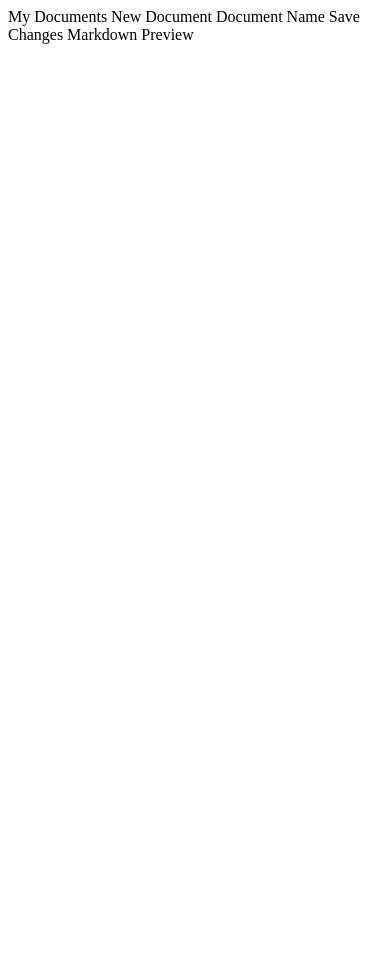
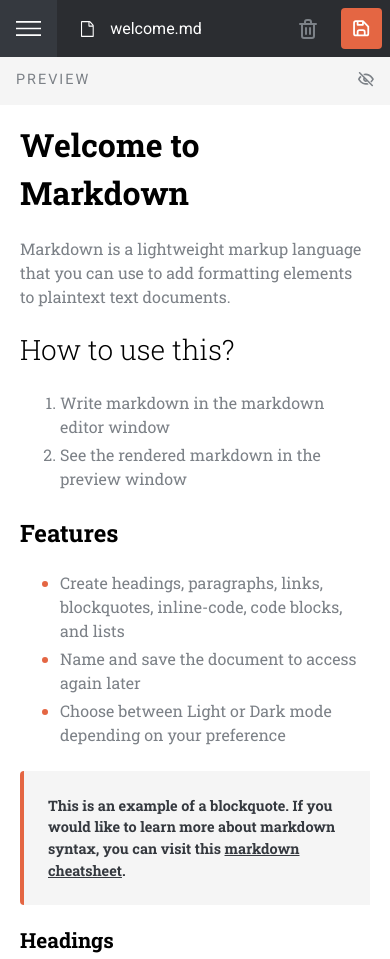
Before and after one commit to Kroch4ka/markdown_editor, a plain HTML site: page index.html in a window 390 px wide. Shown: the top 959 px of the page. Before the commit the page ends 844 px from the top, so only its background shows below. Drawn offline with nearby package versions, Linux system fonts and the light colour scheme.

Commit message:
mobile template

````diff
--- a/index.html
+++ b/index.html
@@ -3,34 +3,44 @@
 <head>
   <meta charset="UTF-8">
   <meta name="viewport" content="width=device-width, initial-scale=1.0">
-
+  <script src="https://cdn.jsdelivr.net/npm/marked/marked.min.js"></script>
+  <script type="module" defer src="scripts/index.js"></script>
   <link rel="icon" type="image/png" sizes="32x32" href="./assets/favicon-32x32.png">
-
+  <link rel="stylesheet" href="styles/style.css">
   <title>Frontend Mentor | In-browser markdown editor</title>
 </head>
 <body>
-  <!-- Sidebar start -->
+  <header class="top_panel">
+    <div class="burger">
+      <img src="assets/icon-menu.svg" alt="menu">
+    </div>
+    <div class="control_panel">
+      <div class="file_name">
+        <img src="assets/icon-document.svg" alt="document">
+        <span class="name">welcome.md</span>
+      </div>
+      <div class="actions">
+        <div class="delete">
+          <img src="assets/icon-delete.svg" alt="delete">
+        </div>
+        <div class="save">
+          <img src="assets/icon-save.svg" alt="save">
+        </div>
+      </div>
+    </div>
+  </header>
+  <main data-mode="HTML">
+    <div class="preview_heading">
+      <h2>preview</h2>
+      <div class="visible_status">
+        <img src="assets/icon-hide-preview.svg">
+      </div>
+    </div>
+    <div class="workplace">
+      <div class="content" id="content">
 
-  My Documents
-
-  New Document
-
-  <!-- Sidebar end -->
-
-  <!-- Header start -->
-
-  Document Name
-
-  Save Changes
-
-  <!-- Header end -->
-
-  <!-- Main start -->
-
-  Markdown
-
-  Preview
-
-  <!-- Main end -->
+      </div>
+    </div>
+  </main>
 </body>
 </html>
--- /dev/null
+++ b/scripts/index.js
@@ -0,0 +1,4 @@
+const example = "# Welcome to Markdown\n\nMarkdown is a lightweight markup language that you can use to add formatting elements to plaintext text documents.\n\n## How to use this?\n\n1. Write markdown in the markdown editor window\n2. See the rendered markdown in the preview window\n\n### Features\n\n- Create headings, paragraphs, links, blockquotes, inline-code, code blocks, and lists\n- Name and save the document to access again later\n- Choose between Light or Dark mode depending on your preference\n\n> This is an example of a blockquote. If you would like to learn more about markdown syntax, you can visit this [markdown cheatsheet](https://www.markdownguide.org/cheat-sheet/).\n\n#### Headings\n\nTo create a heading, add the hash sign (#) before the heading. The number of number signs you use should correspond to the heading level. You'll see in this guide that we've used all six heading levels (not necessarily in the correct way you should use headings!) to illustrate how they should look.\n\n##### Lists\n\nYou can see examples of ordered and unordered lists above.\n\n###### Code Blocks\n\nThis markdown editor allows for inline-code snippets, like this: `<p>I'm inline</p>`. It also allows for larger code blocks like this:\n\n```\n<main>\n  <h1>This is a larger code block</h1>\n</main>\n```"
+
+document.getElementById('content').innerHTML =
+  marked.parse(example);
--- /dev/null
+++ b/styles/header.css
@@ -0,0 +1,44 @@
+.top_panel {
+  display: flex;
+}
+
+.burger {
+  padding: 21px 16px;
+  background-color: #35393F;
+}
+
+.control_panel {
+  display: flex;
+  justify-content: center;
+  align-items: center;
+  justify-content: space-between;
+  background-color: #2B2D31;
+  flex-basis: 100%;
+  padding-right: 8px;
+  padding-left: 24px;
+}
+
+.file_name {
+  display: flex;
+  gap: 16px;
+  align-items: center;
+  color: white;
+}
+
+.file_name > img {
+  width: 13px;
+  height: 16px;
+}
+
+.actions {
+  display: flex;
+  gap: 24px;
+  align-items: center;
+  justify-content: center;
+}
+
+.save {
+  padding: 12px;
+  background-color: var(--color-accent);
+  border-radius: var(--interface-border-radius);
+}
--- /dev/null
+++ b/styles/main.css
@@ -0,0 +1,94 @@
+.preview_heading {
+  padding: 12px 16px 14px 16px;
+  background-color: #F5F5F5;
+}
+
+.preview_heading {
+  display: flex;
+  align-items: center;
+  justify-content: space-between;
+  color: var(--color-preview-text)
+}
+
+.preview_heading h2 {
+  font-size: 0.9rem;
+  text-transform: uppercase;
+  letter-spacing: 2px;
+  font-weight: 500;
+}
+
+.content {
+  padding: 16px 20px 54px 20px;
+}
+
+[data-mode="HTML"] #content {
+  display: flex;
+  flex-flow: column;
+  gap: 20px;
+  font-family: 'Roboto Slab', serif;
+}
+
+[data-mode="HTML"] #content p,
+[data-mode="HTML"] #content li {
+  color: var(--color-preview-text);
+}
+
+[data-mode="HTML"] #content blockquote,
+[data-mode="HTML"] #content pre {
+  background-color: #F5F5F5;
+  padding: 24px;
+  font-weight: bold;
+  font-size: 0.9rem;
+}
+
+[data-mode="HTML"] #content blockquote {
+  border-left: 4px solid var(--color-accent);
+  border-top-left-radius: 4px;
+  border-bottom-left-radius: 4px;
+}
+
+[data-mode="HTML"] #content blockquote p,
+[data-mode="HTML"] #content code {
+  color: var(--color-markdown-text);
+}
+
+[data-mode="HTML"] #content pre code {
+  font-family:'Roboto Mono', monospace;
+  font-size: 0.8rem;
+  font-weight: 400;
+  white-space: normal;
+}
+
+[data-mode="HTML"] #content li {
+  margin-bottom: 4px;
+}
+
+[data-mode="HTML"] #content ul li::marker {
+  color: var(--color-accent);
+}
+
+[data-mode="HTML"] #content h1 {
+  font-size: 2rem;
+}
+
+[data-mode="HTML"] #content h2 {
+  font-size: 1.75rem;
+  font-weight: lighter;
+}
+
+[data-mode="HTML"] #content h3 {
+  font-size: 1.5rem;
+}
+
+[data-mode="HTML"] #content h4 {
+  font-size: 1.3rem;
+}
+
+[data-mode="HTML"] #content h5 {
+  font-size: 1rem;
+}
+
+[data-mode="HTML"] #content h6 {
+  font-size: 0.8rem;
+  color: var(--color-accent);
+}
--- /dev/null
+++ b/styles/reset.css
@@ -0,0 +1,30 @@
+/*
+  Josh's Custom CSS Reset
+  https://www.joshwcomeau.com/css/custom-css-reset/
+*/
+*, *::before, *::after {
+  box-sizing: border-box;
+}
+* {
+  margin: 0;
+}
+html, body {
+  height: 100%;
+}
+body {
+  line-height: 1.5;
+  -webkit-font-smoothing: antialiased;
+}
+img, picture, video, canvas, svg {
+  display: block;
+  max-width: 100%;
+}
+input, button, textarea, select {
+  font: inherit;
+}
+p, h1, h2, h3, h4, h5, h6 {
+  overflow-wrap: break-word;
+}
+#root, #__next {
+  isolation: isolate;
+}
--- /dev/null
+++ b/styles/style.css
@@ -0,0 +1,13 @@
+@import url(reset.css);
+@import url(variables.css);
+@import url('https://fonts.googleapis.com/css2?family=Roboto+Mono&family=Roboto+Slab:wght@300;400;700&family=Roboto:wght@300;400&display=swap');
+@import url(header.css);
+@import url(main.css);
+
+body {
+  font-family: 'Roboto', sans-serif;
+}
+
+a {
+  color: inherit;
+}
--- /dev/null
+++ b/styles/variables.css
@@ -0,0 +1,6 @@
+:root {
+  --color-accent: #E46643;
+  --color-markdown-text: #35393F;
+  --color-preview-text: #7C8187;
+  --interface-border-radius: 4px;
+}
````
Also changed, not shown: scripts/data.json (renamed from data.json).
